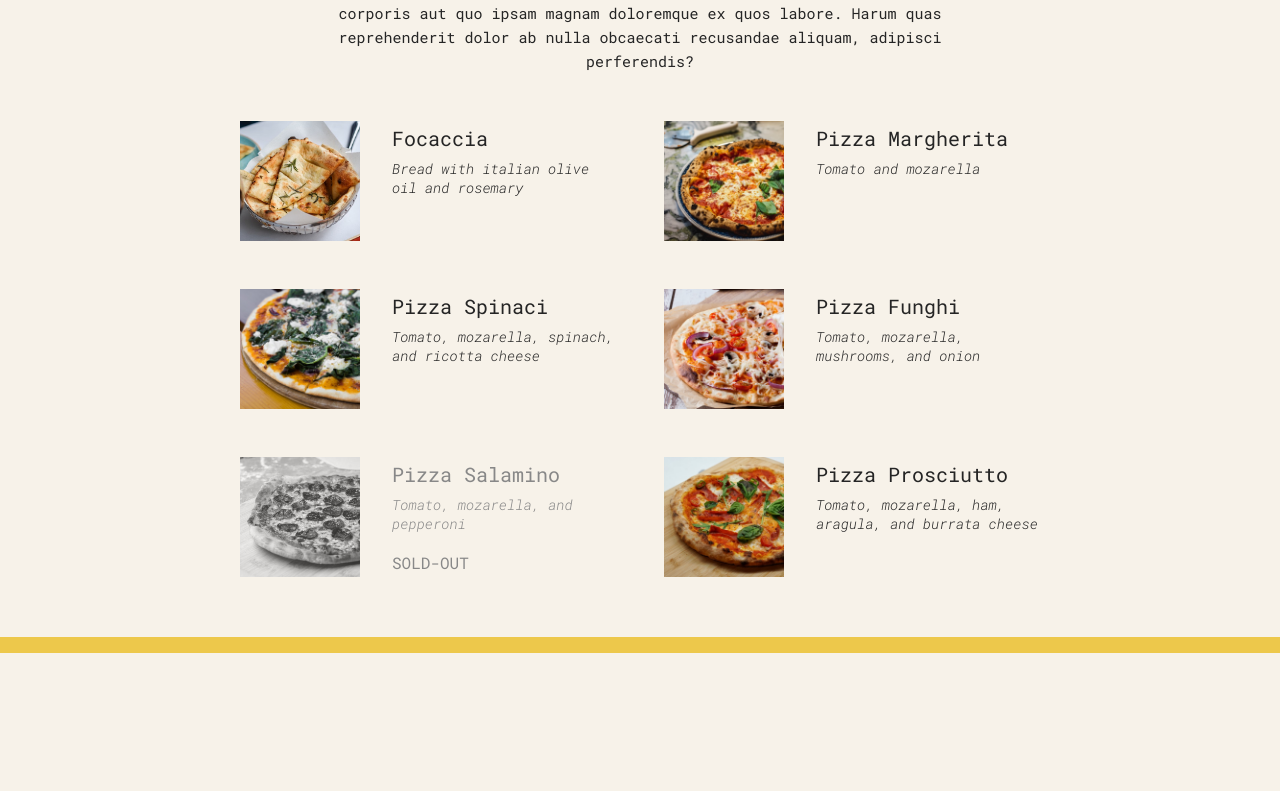
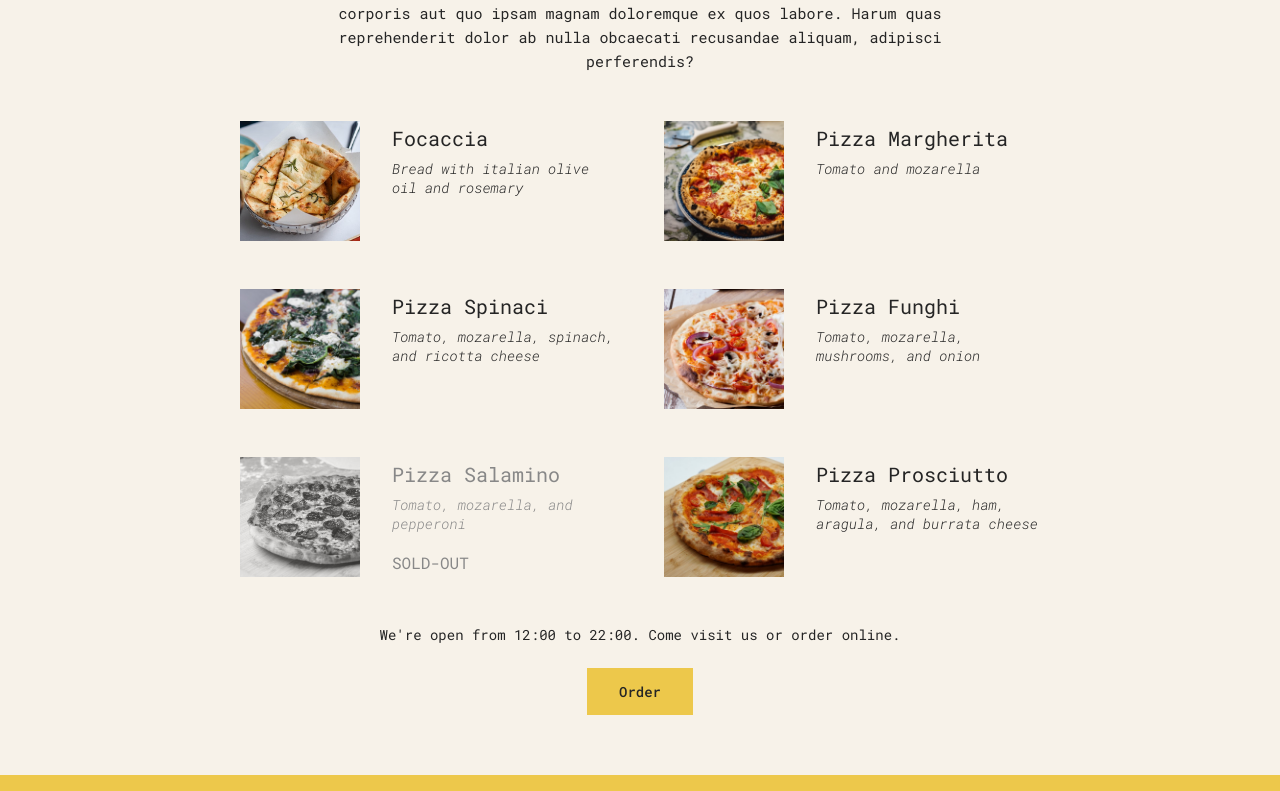
Before and after one commit to rodrigotfdev/ReactPizzaMenu, a React (Vite) app: page / in a window 1280 px wide. Shown: the part 267-1058 px from the top of the page. Before the commit the page ends 920 px from the top, so only its background shows below. Built offline with nearby package versions, Linux system fonts and the light colour scheme.

Commit message:
Footer component

```diff
--- a/src/App.jsx
+++ b/src/App.jsx
@@ -2,6 +2,7 @@ import React from "react";
 import Header from "./components/Header";
 import Menu from "./components/Menu";
 import PizzasList from "./components/PizzasList";
+import Footer from "./components/Footer";
 
 
 export default function App() {
@@ -10,6 +11,7 @@ export default function App() {
       <Header />
       <Menu />
       <PizzasList />
+      <Footer />
     </div>
   );
 }
--- /dev/null
+++ b/src/components/Footer.jsx
@@ -0,0 +1,32 @@
+import React from "react";
+import "../index.css";
+
+export default function Footer() {
+  const hour = new Date().getHours();
+  const openHour = 12;
+  const closeHour = 22;
+  const isOpen = hour >= openHour && hour <= closeHour;
+  return (
+    <footer className="footer">
+      {isOpen ? (
+        <Order closeHour={closeHour} openHour={openHour} />
+      ) : (
+        <p>
+          We're happy to welcome you between {openHour}:00 and {closeHour}:00.
+        </p>
+      )}
+    </footer>
+  );
+}
+
+function Order({ closeHour, openHour }) {
+    return (
+      <div className="order">
+        <p>
+          We're open from {openHour}:00 to {closeHour}:00. Come visit us or order
+          online.
+        </p>
+        <button className="btn">Order</button>
+      </div>
+    );
+  }
```
